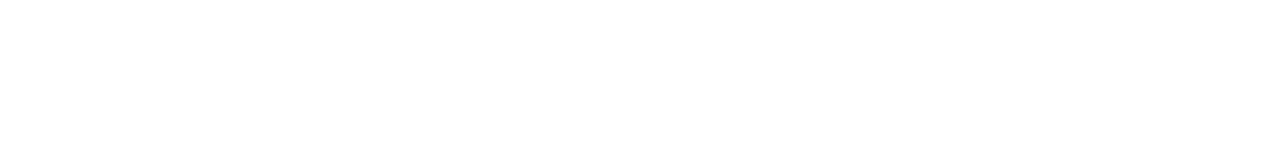
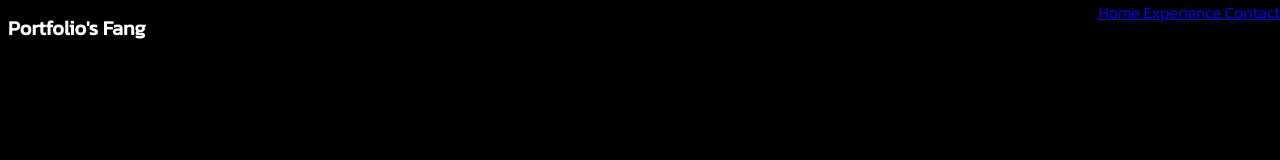
Before and after one commit to cpe207/lab02-yogurtisnumone, a plain HTML site: page index.html in a window 1280 px wide. Drawn offline with Linux system fonts and the light colour scheme.

Commit message:
just changed a little bittttt T-T

```diff
--- a/css/style.css
+++ b/css/style.css
@@ -0,0 +1,16 @@
+body{
+    background-color: #000000;
+    font-family: "Kanit", sans-serif;
+    font-weight: 200;
+    font-style: normal;
+}
+header{
+    position: fixed;
+    width: 50;
+    top: 0;
+    right: 0;
+}
+h1{
+    color: #fff;
+    font-size: 20px;
+}
--- a/index.html
+++ b/index.html
@@ -4,6 +4,24 @@
     <meta charset="UTF-8" />
     <meta name="viewport" content="width=device-width, initial-scale=1.0" />
     <title>Portfolio's Fang </title>
+
+    <link rel="stylesheet" href="./css/style.css">
+
+    <link rel="preconnect" href="https://fonts.googleapis.com">
+    <link rel="preconnect" href="https://fonts.gstatic.com" crossorigin>
+    <link href="https://fonts.googleapis.com/css2?family=Caveat+Brush&family=Itim&family=Kanit:wght@300;400&display=swap" rel="stylesheet">
+
   </head>
-  <body></body>
+
+  <body>
+    <h1>
+      Portfolio's Fang
+    </h1>
+    <header>
+      <a href="index.html"> Home </a>
+      <a href="experience.html"> Experience </a>
+      <a href="contact.html"> Contact </a>
+    </header>
+
+  </body>
 </html>
```
